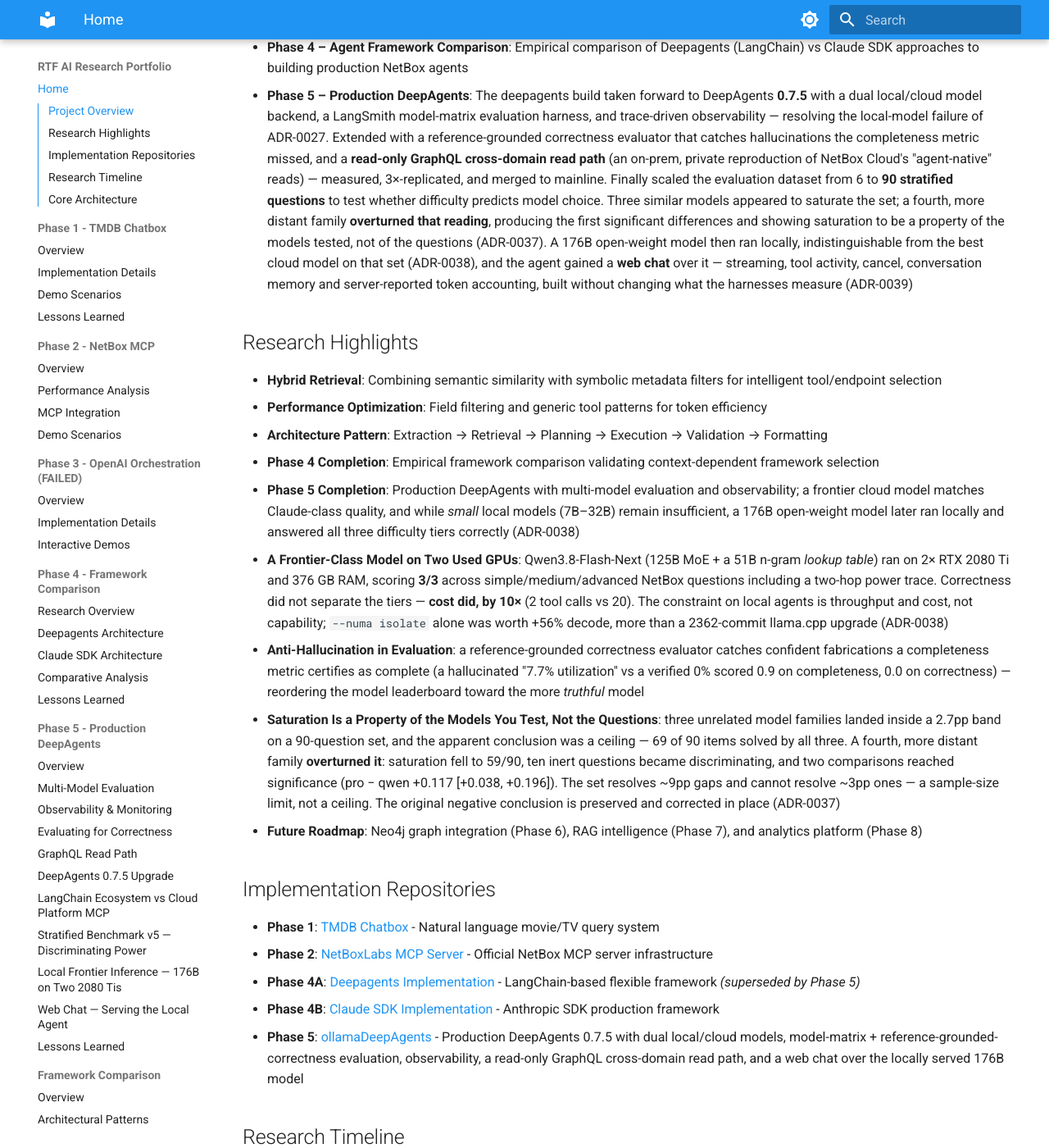
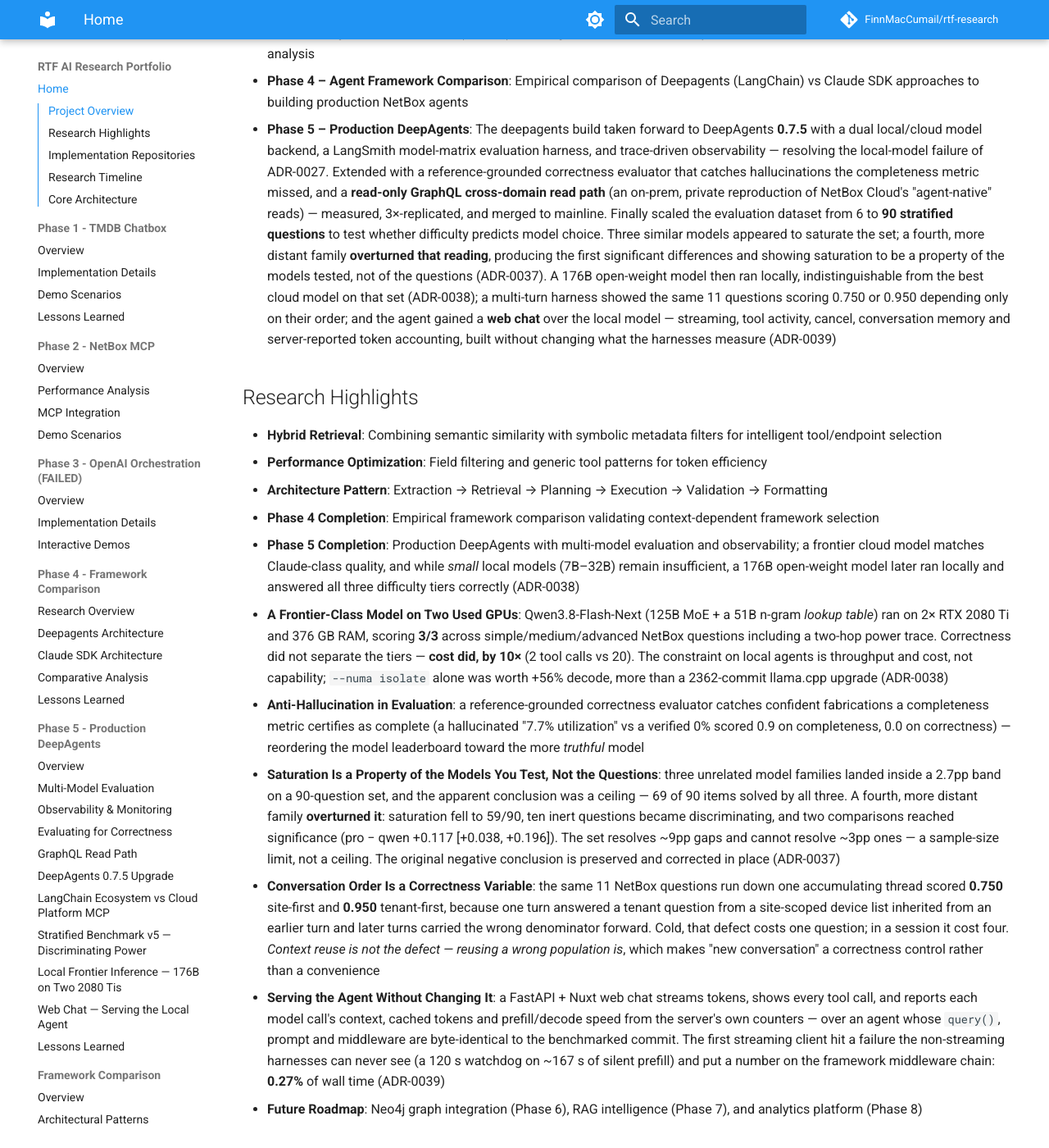
Before and after one commit to FinnMacCumail/rtf-research, an MkDocs documentation site: the page built from docs/index.md, in a window 1280 px wide and 1400 px high, scrolled down 522 px. Shown: the whole window at 82% size. Built offline with MkDocs 1.6.1 and Material for MkDocs 9.7.7, drawn with Linux system fonts in a browser that asks for light colours; comment, search, counter and statistics services are not loaded; some of the changed text lies outside the part shown.

Commit message:
docs: home pages catch up with phase 5 -- five phases, 2025-2026, site and repo cross-links
The GitHub README and the MkDocs home had drifted behind the ADRs: title dated 2025,
"four comprehensive phases" (README) and "two comprehensive phases" (site) while five
are listed, no Phase 5 in the methodology narrative or the validation results, a
last line still calling Phase 5 "upcoming", a Phase 2 repo link inconsistent with
the rest of the repo, a pre-Phase-5 performance-target block matching no measured
result, and a timeline that ended before the session harness and the web chat.

README: title 2025-2026; five phases; a Phase 5 methodology section (research
question, one-line method, seven results each citing its ADR -- 0028, 0033, 0034,
0037, 0038, session harness, 0039); three Phase 5 rows in Cross-Phase Validation
Results; innovations 11-14; five Phase 5 implementation highlights; Phase 2 link ->
netboxlabs/netbox-mcp-server; milestone heading dated June-September 2026;
performance-target block removed; closing line now names Phase 5 and Phases 6-8.

Site index: five phases; session-harness clause in the Phase 5 overview; two new
highlights (conversation order as a correctness variable; serving the agent without
changing it); Phase 3 row in the repositories list; timeline "Phase 5 Complete" ->
"Phase 5 Launched" at 2026-06, 0.906 on the local-inference entry, and two new
entries for the session harness and the web chat.

Cross-links: README -> documentation site and rtf.spc.org; site -> source repo;
mkdocs.yml gains site_url, repo_url, repo_name, edit_uri. All numbers are copied
from RESEARCH_LOG and the ADRs; no new claims. mkdocs build --strict passes.

````diff
--- a/docs/index.md
+++ b/docs/index.md
@@ -2,7 +2,9 @@
 
 Welcome to the professional hub for **RTF AI research** into LLM-driven developer tooling, symbolic/semantic retrieval, and multi-step planning systems.
 
-This portfolio demonstrates a structured research approach with reproducible demos, architecture decisions, and performance analysis across two comprehensive phases:
+This portfolio demonstrates a structured research approach with reproducible demos, architecture decisions, and performance analysis across five phases (2025–2026):
+
+**Source repository**: https://github.com/FinnMacCumail/rtf-research · **RTF**: https://rtf.spc.org/
 
 ## Project Overview
 
@@ -10,7 +12,7 @@
 - **Phase 2 – NetBox MCP Server**: Official NetBoxLabs MCP server with 3 generic tools (get_objects, get_object_by_id, get_changelogs) providing shared infrastructure for agent frameworks
 - **Phase 3 – OpenAI Orchestration (FAILED)**: Multi-agent orchestration attempt with 0% success rate - see ADR-0013 for failure analysis
 - **Phase 4 – Agent Framework Comparison**: Empirical comparison of Deepagents (LangChain) vs Claude SDK approaches to building production NetBox agents
-- **Phase 5 – Production DeepAgents**: The deepagents build taken forward to DeepAgents **0.7.5** with a dual local/cloud model backend, a LangSmith model-matrix evaluation harness, and trace-driven observability — resolving the local-model failure of ADR-0027. Extended with a reference-grounded correctness evaluator that catches hallucinations the completeness metric missed, and a **read-only GraphQL cross-domain read path** (an on-prem, private reproduction of NetBox Cloud's "agent-native" reads) — measured, 3×-replicated, and merged to mainline. Finally scaled the evaluation dataset from 6 to **90 stratified questions** to test whether difficulty predicts model choice. Three similar models appeared to saturate the set; a fourth, more distant family **overturned that reading**, producing the first significant differences and showing saturation to be a property of the models tested, not of the questions (ADR-0037). A 176B open-weight model then ran locally, indistinguishable from the best cloud model on that set (ADR-0038), and the agent gained a **web chat** over it — streaming, tool activity, cancel, conversation memory and server-reported token accounting, built without changing what the harnesses measure (ADR-0039)
+- **Phase 5 – Production DeepAgents**: The deepagents build taken forward to DeepAgents **0.7.5** with a dual local/cloud model backend, a LangSmith model-matrix evaluation harness, and trace-driven observability — resolving the local-model failure of ADR-0027. Extended with a reference-grounded correctness evaluator that catches hallucinations the completeness metric missed, and a **read-only GraphQL cross-domain read path** (an on-prem, private reproduction of NetBox Cloud's "agent-native" reads) — measured, 3×-replicated, and merged to mainline. Finally scaled the evaluation dataset from 6 to **90 stratified questions** to test whether difficulty predicts model choice. Three similar models appeared to saturate the set; a fourth, more distant family **overturned that reading**, producing the first significant differences and showing saturation to be a property of the models tested, not of the questions (ADR-0037). A 176B open-weight model then ran locally, indistinguishable from the best cloud model on that set (ADR-0038); a multi-turn harness showed the same 11 questions scoring 0.750 or 0.950 depending only on their order; and the agent gained a **web chat** over the local model — streaming, tool activity, cancel, conversation memory and server-reported token accounting, built without changing what the harnesses measure (ADR-0039)
 
 ## Research Highlights
 
@@ -22,12 +24,15 @@
 - **A Frontier-Class Model on Two Used GPUs**: Qwen3.8-Flash-Next (125B MoE + a 51B n-gram *lookup table*) ran on 2× RTX 2080 Ti and 376 GB RAM, scoring **3/3** across simple/medium/advanced NetBox questions including a two-hop power trace. Correctness did not separate the tiers — **cost did, by 10×** (2 tool calls vs 20). The constraint on local agents is throughput and cost, not capability; `--numa isolate` alone was worth +56% decode, more than a 2362-commit llama.cpp upgrade (ADR-0038)
 - **Anti-Hallucination in Evaluation**: a reference-grounded correctness evaluator catches confident fabrications a completeness metric certifies as complete (a hallucinated "7.7% utilization" vs a verified 0% scored 0.9 on completeness, 0.0 on correctness) — reordering the model leaderboard toward the more *truthful* model
 - **Saturation Is a Property of the Models You Test, Not the Questions**: three unrelated model families landed inside a 2.7pp band on a 90-question set, and the apparent conclusion was a ceiling — 69 of 90 items solved by all three. A fourth, more distant family **overturned it**: saturation fell to 59/90, ten inert questions became discriminating, and two comparisons reached significance (pro − qwen +0.117 [+0.038, +0.196]). The set resolves ~9pp gaps and cannot resolve ~3pp ones — a sample-size limit, not a ceiling. The original negative conclusion is preserved and corrected in place (ADR-0037)
+- **Conversation Order Is a Correctness Variable**: the same 11 NetBox questions run down one accumulating thread scored **0.750** site-first and **0.950** tenant-first, because one turn answered a tenant question from a site-scoped device list inherited from an earlier turn and later turns carried the wrong denominator forward. Cold, that defect costs one question; in a session it cost four. *Context reuse is not the defect — reusing a wrong population is*, which makes "new conversation" a correctness control rather than a convenience
+- **Serving the Agent Without Changing It**: a FastAPI + Nuxt web chat streams tokens, shows every tool call, and reports each model call's context, cached tokens and prefill/decode speed from the server's own counters — over an agent whose `query()`, prompt and middleware are byte-identical to the benchmarked commit. The first streaming client hit a failure the non-streaming harnesses can never see (a 120 s watchdog on ~167 s of silent prefill) and put a number on the framework middleware chain: **0.27%** of wall time (ADR-0039)
 - **Future Roadmap**: Neo4j graph integration (Phase 6), RAG intelligence (Phase 7), and analytics platform (Phase 8)
 
 ## Implementation Repositories
 
 - **Phase 1**: [TMDB Chatbox](https://github.com/FinnMacCumail/tmdbGPT) - Natural language movie/TV query system
 - **Phase 2**: [NetBoxLabs MCP Server](https://github.com/netboxlabs/netbox-mcp-server) - Official NetBox MCP server infrastructure
+- **Phase 3**: OpenAI Orchestration (FAILED) - no working implementation, 0% success rate (ADR-0013)
 - **Phase 4A**: [Deepagents Implementation](https://github.com/FinnMacCumail/deepagents) - LangChain-based flexible framework *(superseded by Phase 5)*
 - **Phase 4B**: [Claude SDK Implementation](https://github.com/FinnMacCumail/claude-agentic-netbox) - Anthropic SDK production framework
 - **Phase 5**: [ollamaDeepAgents](https://github.com/FinnMacCumail/ollamaDeepAgents) - Production DeepAgents 0.7.5 with dual local/cloud models, model-matrix + reference-grounded-correctness evaluation, observability, a read-only GraphQL cross-domain read path, and a web chat over the locally served 176B model
@@ -45,17 +50,19 @@
     2025-09 : Phase 3 Failed : OpenAI multi-agent orchestration : 0% success rate : Documented failure analysis
     2025-10 : Phase 4 Complete : Agent framework comparison study : Deepagents vs Claude SDK : Empirical validation
     2025-12 : ADR-0027 : Claude SDK model selection : Local/LiteLLM attempt reverted
-    2026-06 : Phase 5 Complete : Production DeepAgents 0.6.10 : Dual local/cloud models : Model-matrix evaluation & observability
+    2026-06 : Phase 5 Launched : Production DeepAgents 0.6.10 : Dual local/cloud models : Model-matrix evaluation & observability
     2026-07 : Phase 5 Extended : Reference-grounded correctness evaluator : Read-only GraphQL cross-domain path : GraphQL vs MCP A/B
     2026-08–09 : Phase 5 Consolidated : DeepAgents 0.7.5 upgrade : GraphQL routing tightened & 3×-replicated : Merged to mainline : LangChain-ecosystem appraisal
     2026-09 : Stratified Benchmark v5 : 90 questions across 3 difficulty tiers : 4 model families, 360 runs : Saturation shown to depend on model spread, not questions
-    2026-09 : Local Frontier Inference : 176B open-weight model on 2× RTX 2080 Ti : 3/3 tiers correct : Cost, not capability, is the local constraint
+    2026-09 : Local Frontier Inference : 176B open-weight model on 2× RTX 2080 Ti : 0.906 on the 90-question v5 set : Cost, not capability, is the local constraint
+    2026-09 : Session Harness : 11 turns down one thread : 0.750 → 0.950 by question order alone : Contamination propagates, order is a variable
+    2026-09 : Web Chat : FastAPI + Nuxt over the unchanged agent : Server-side token accounting, per-turn trace links : First streaming client finds a 120 s prefill-silence watchdog
     2026-09+ : Future Development : Neo4j graph integration : RAG-powered intelligence : Analytics platform
 ```
 
 ## Core Architecture
 
-The research demonstrates a consistent architectural pattern across both phases:
+The research demonstrates a consistent architectural pattern across all five phases:
 
 ```mermaid
 flowchart TD
--- a/mkdocs.yml
+++ b/mkdocs.yml
@@ -1,4 +1,8 @@
 site_name: RTF AI Research Portfolio
+site_url: https://finnmaccumail.github.io/rtf-research/
+repo_url: https://github.com/FinnMacCumail/rtf-research
+repo_name: FinnMacCumail/rtf-research
+edit_uri: edit/main/docs/
 theme:
   name: material
   palette:
````
Also changed, not shown: CHANGELOG.md (+1 -0 lines), README.md (+35 -14 lines).
